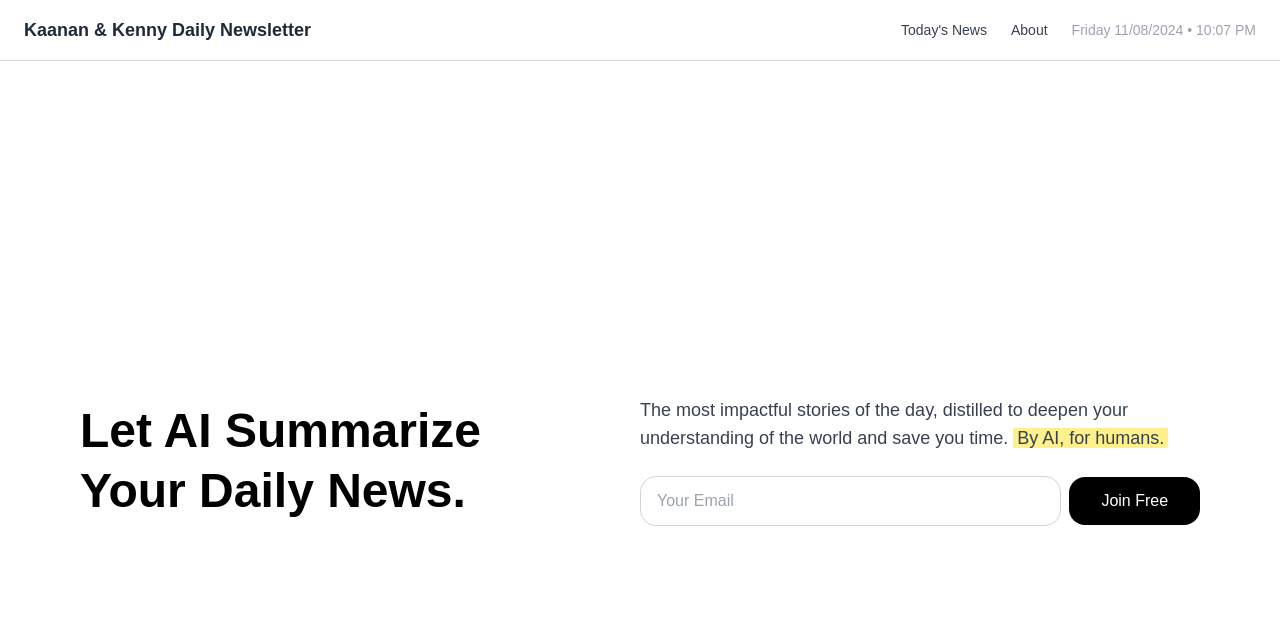
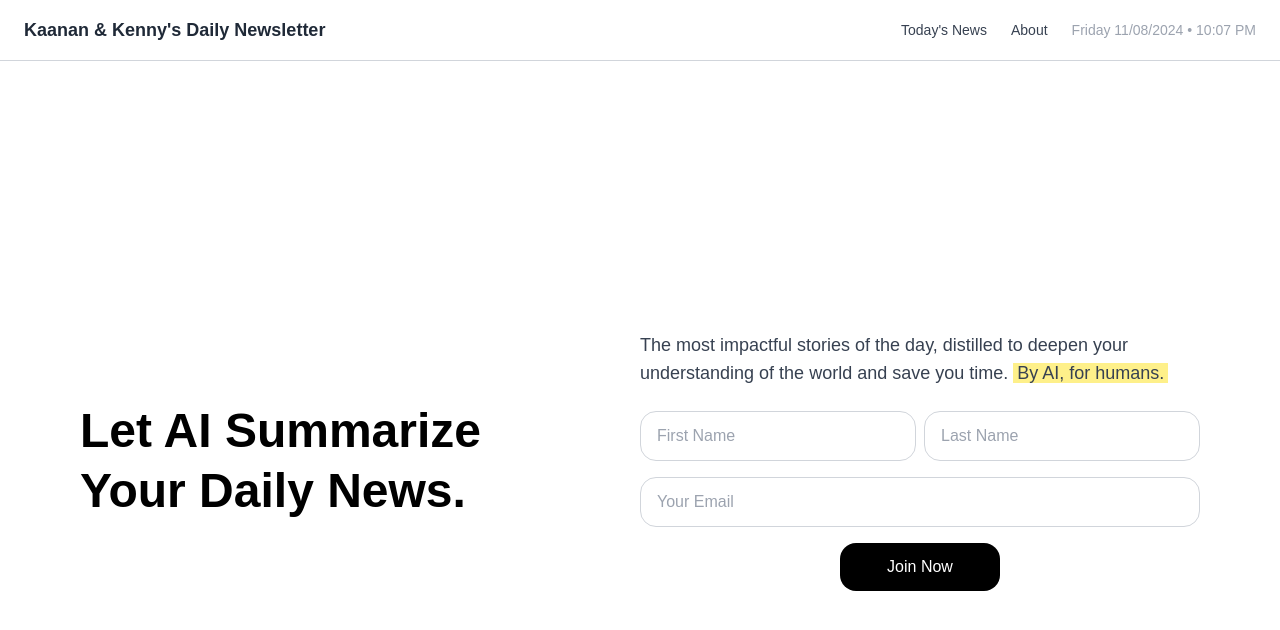
Before and after one commit to kaanan99/News-Summarizer, a Next.js app in the folder news-summarizer/: page / in a window 1280 px wide. Shown: the top 630 px of the page. Built offline with nearby package versions, Linux system fonts and the light colour scheme.

Commit message:
added first and last name fields, connected to backend

```diff
--- a/news-summarizer/src/app/NavBar.tsx
+++ b/news-summarizer/src/app/NavBar.tsx
@@ -31,7 +31,7 @@ const Navbar: React.FC = () => {
     <nav className="bg-white-100 border-b border-gray-300 py-4 px-6">
       <div className="container mx-auto flex items-center justify-between">
         <div className="text-lg font-bold text-gray-800">
-          Kaanan & Kenny Daily Newsletter
+          Kaanan & Kenny's Daily Newsletter
         </div>
 
         <div className="flex items-center space-x-6">
--- a/news-summarizer/src/app/page.tsx
+++ b/news-summarizer/src/app/page.tsx
@@ -1,5 +1,40 @@
+"use client"
+
+import { FormEvent, useState } from "react";
 
 export default function Home() {
+  const [email, setEmail] = useState("");
+  const [firstName, setFirstName] = useState("");
+  const [lastName, setLastName] = useState("");
+
+  const handleSubmit = async (e: FormEvent<HTMLFormElement>) => {
+    e.preventDefault(); // Prevent the default form submission
+
+    try {
+      const response = await fetch("/api/users", {
+        method: "POST",
+        headers: {
+          "Content-Type": "application/json",
+        },
+        body: JSON.stringify({
+          "email": email,
+          "first_name": firstName,
+          "last_name": lastName
+        }),
+      });
+
+      if (response.ok) {
+        console.log("added user!")
+        setEmail(""); // Clear the input field
+      } else {
+        const errorData = await response.json();
+        console.log(`Error: ${errorData.message || "Failed to subscribe."}`);
+      }
+    } catch (error) {
+      console.log(`Error: ${(error as Error).message}`);
+    }
+  };
+
   return (
     <div className="grid grid-rows-[20px_1fr_20px] items-center justify-items-center min-h-screen p-8 pb-20 gap-16 sm:p-20 font-[family-name:var(--font-geist-sans)]">
       <main className="flex flex-col gap-8 row-start-2 items-center sm:items-start">
@@ -18,16 +53,42 @@ export default function Home() {
               <span className="bg-yellow-200 px-1">By AI, for humans.</span>
             </p>
 
-            <div className="flex items-center space-x-2">
+            <form onSubmit={handleSubmit} className="space-y-4">
+              <div className="flex space-x-2">
+                <input
+                  type="text"
+                  placeholder="First Name"
+                  className="border border-gray-300 rounded-2xl px-4 py-3 w-full focus:outline-none text-black"
+                  value={firstName}
+                  onChange={(e) => setFirstName(e.target.value)}
+                  required
+                />
+                <input
+                  type="text"
+                  placeholder="Last Name"
+                  className="border border-gray-300 rounded-2xl px-4 py-3 w-full focus:outline-none text-black"
+                  value={lastName}
+                  onChange={(e) => setLastName(e.target.value)}
+                  required
+                />
+              </div>
               <input
                 type="email"
                 placeholder="Your Email"
-                className="border border-gray-300 rounded-2xl px-4 py-3 w-full focus:outline-none"
+                className="border border-gray-300 rounded-2xl px-4 py-3 w-full focus:outline-none text-black"
+                value={email}
+                onChange={(e) => setEmail(e.target.value)}
+                required
               />
-              <button className="bg-black text-white px-6 py-3 rounded-2xl w-40">
-                Join Free
-              </button>
-            </div>
+              <div className="flex justify-center">
+                <button
+                  type="submit"
+                  className="bg-black text-white px-6 py-3 rounded-2xl w-40"
+                >
+                  Join Now
+                </button>
+              </div>
+            </form>
           </div>
         </div>
       </main>
```
